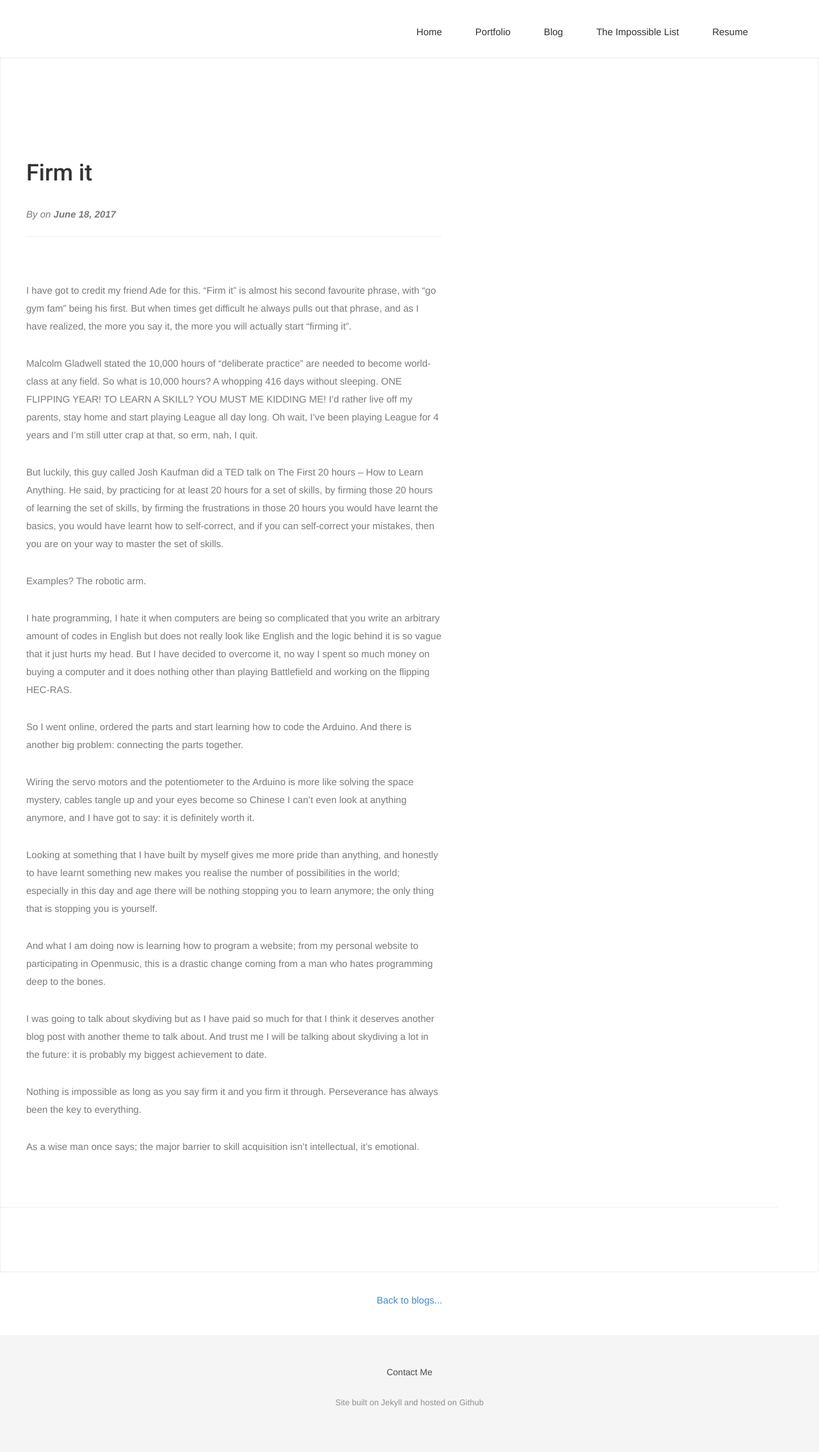
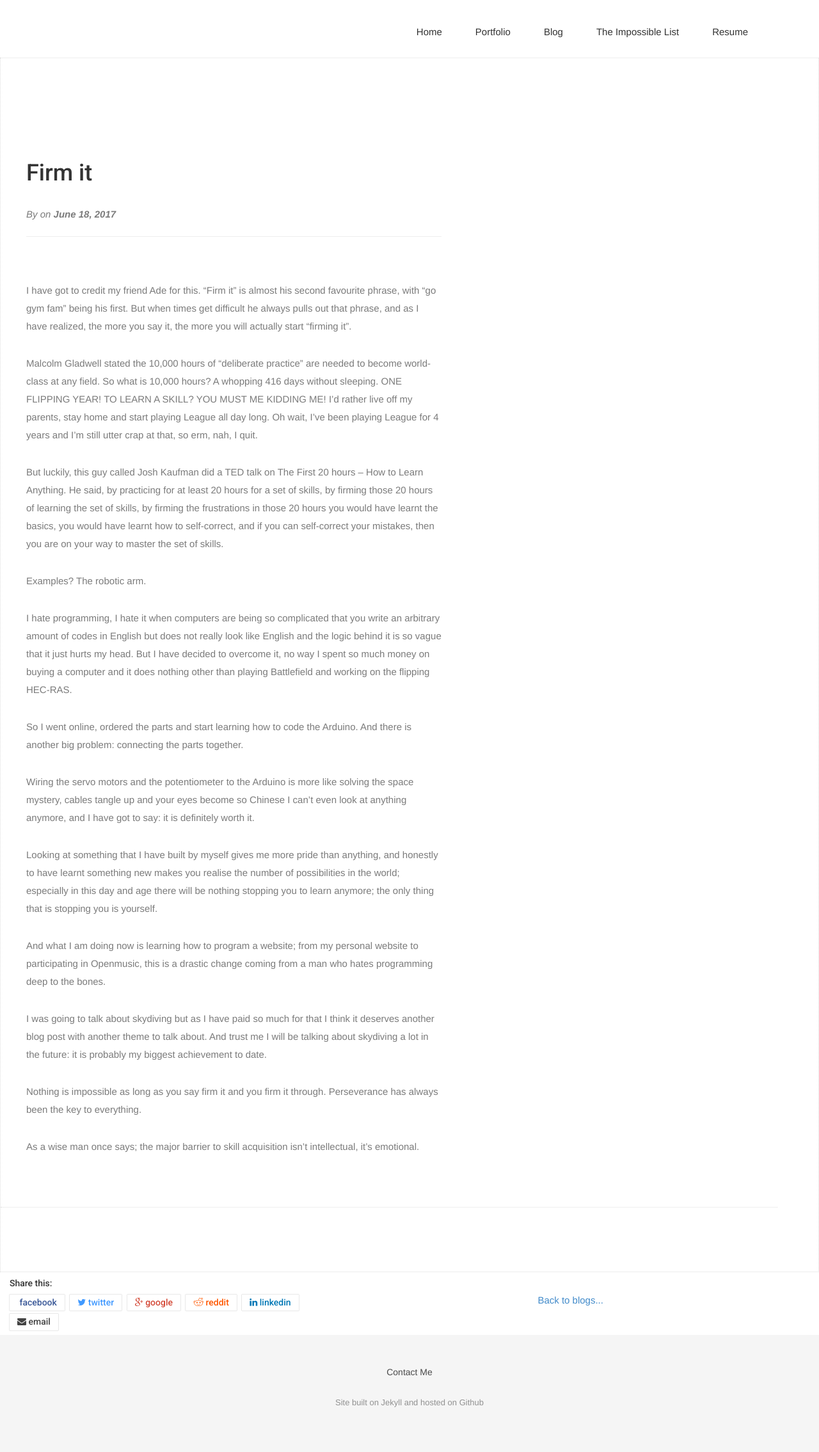
Before and after one commit to chwong1996/myhome, a Jekyll site: the page built from _posts/2017-06-16-firm-it.markdown, in a window 1280 px wide. Shown: the whole page at 64% size. Built offline with Jekyll 4.4.1, drawn with Linux system fonts in a browser that asks for light colours; nearby versions of some CDN libraries; some web fonts are replaced.

Commit message:
sharebox

```diff
--- a/_layouts/post.html
+++ b/_layouts/post.html
@@ -21,6 +21,28 @@
       </div>
     </div>
   </section>
+    <div class="col-md-5">
+<div class="share-box">
+<h5>Share this:</h5>
+<h5>
+<a class="f" href="https://www.facebook.com/sharer/sharer.php?u={{ site.url }}{{site.baseurl}}{{ page.url }}" onclick="window.open(this.href, 'mywin',
+'left=20,top=20,width=500,height=500,toolbar=1,resizable=0'); return false;" ><i class="fa fa-facebook-official fa"></i><span> facebook</span></a>
+
+<a class="t" href="https://twitter.com/intent/tweet?text={{ page.title }}&url={{ site.url }}{{site.baseurl}}{{ page.url }}" onclick="window.open(this.href, 'mywin',
+'left=20,top=20,width=500,height=500,toolbar=1,resizable=0'); return false;"><i class="fa fa-twitter fa"></i><span> twitter</span></a>
+
+<a class="g" href="https://plus.google.com/share?url={{ site.url }}{{site.baseurl}}{{ page.url }}" onclick="window.open(this.href, 'mywin',
+'left=20,top=20,width=500,height=500,toolbar=1,resizable=0'); return false;" ><i class="fa fa-google-plus fa"></i><span> google</span></a>
+
+<a class="r" href="http://www.reddit.com/submit?url={{ site.url }}{{site.baseurl}}{{ page.url }}" onclick="window.open(this.href, 'mywin',
+'left=20,top=20,width=900,height=500,toolbar=1,resizable=0'); return false;" ><i class="fa fa-reddit fa"></i><span> reddit</span></a>
+
+<a class="l" href="https://www.linkedin.com/shareArticle?mini=true&url={{ site.url }}{{site.baseurl}}{{ page.url }}&title={{ page.title }}&summary={{ page.desc }}&source=webjeda" onclick="window.open(this.href, 'mywin',
+'left=20,top=20,width=500,height=500,toolbar=1,resizable=0'); return false;" ><i class="fa fa-linkedin fa"></i><span> linkedin</span></a>
+
+<a class="e" href="mailto:?subject={{ page.title }}&amp;body=Check out this site {{ site.url }}{{site.baseurl}}{{ page.url }}"><i class="fa fa-envelope fa"></i><span> email</span></a>
+    </h5></div></div>
+    <!-- sharing box-->
           <p class="center-text" style="padding: 30px;">
               <a href="{{ site.baseurl }}/blog">Back to blogs...</a></p>
 </div>
--- a/css/airspace.css
+++ b/css/airspace.css
@@ -1114,3 +1114,56 @@
     margin: 5px;
     border: 5px;
 }
+
+/* This css is for the sharebox as found here: http://webjeda.com/webjeda-sharebar/
+ */
+
+.share-box a {
+  display: inline-block;
+  -webkit-box-shadow: 0 0 1px #777;
+  box-shadow: 0 0 1px #777;
+  padding: 5px 12px;
+  margin-right: 5px;
+  margin-bottom: 5px;
+  text-decoration: none; }
+  .share-box a:hover {
+    text-decoration: none;
+    -webkit-transition: background-color 200ms linear;
+    -ms-transition: background-color 200ms linear;
+    transition: background-color 200ms linear; }
+
+.f {
+  color: #3b5998; }
+  .f:hover {
+    color: #fff;
+    background-color: #3b5998; }
+
+.t {
+  color: #4099FF; }
+  .t:hover {
+    color: #fff;
+    background-color: #4099FF; }
+
+.g {
+  color: #d34836; }
+  .g:hover {
+    color: #fff;
+    background-color: #d34836; }
+
+.r {
+  color: #ff5700; }
+  .r:hover {
+    color: #fff;
+    background-color: #ff5700; }
+
+.l {
+  color: #0077b5; }
+  .l:hover {
+    color: #fff;
+    background-color: #0077b5; }
+
+.e {
+  color: #444444; }
+  .e:hover {
+    color: #fff;
+    background-color: #444444; }
```
